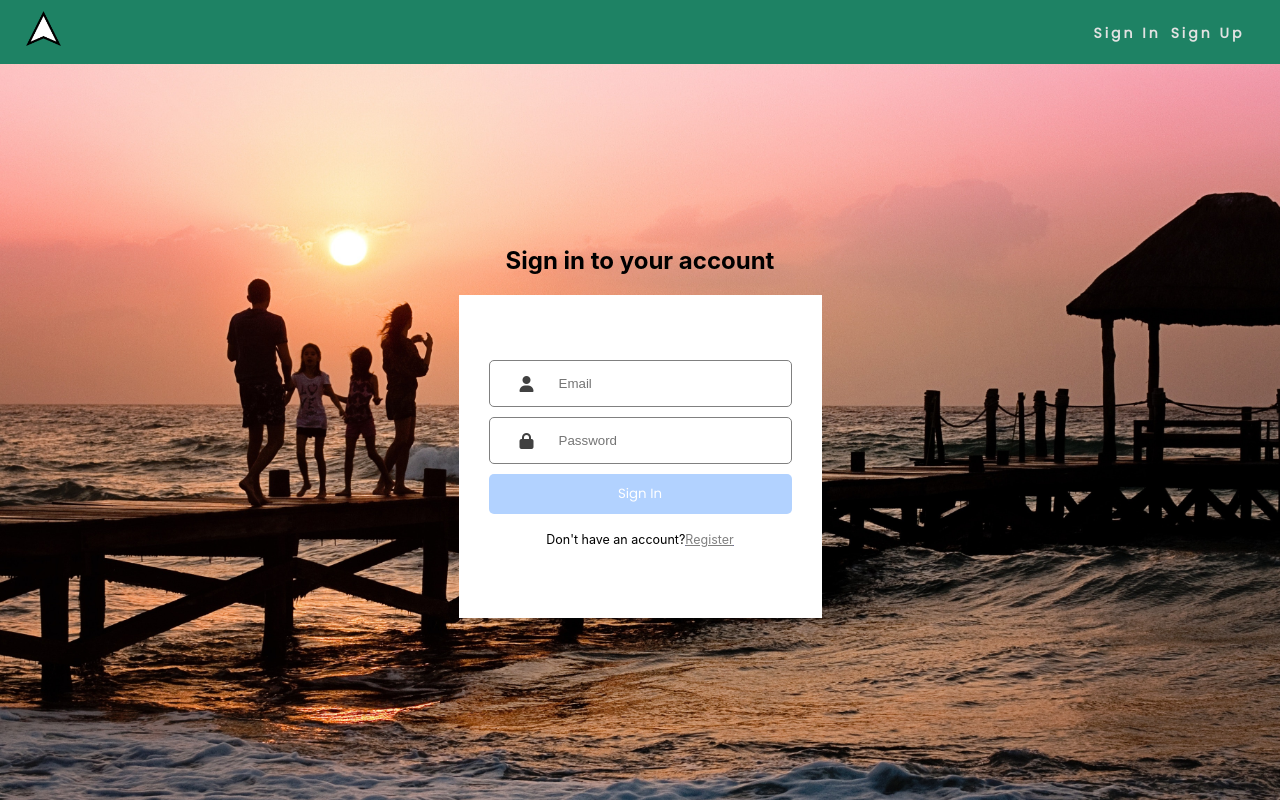
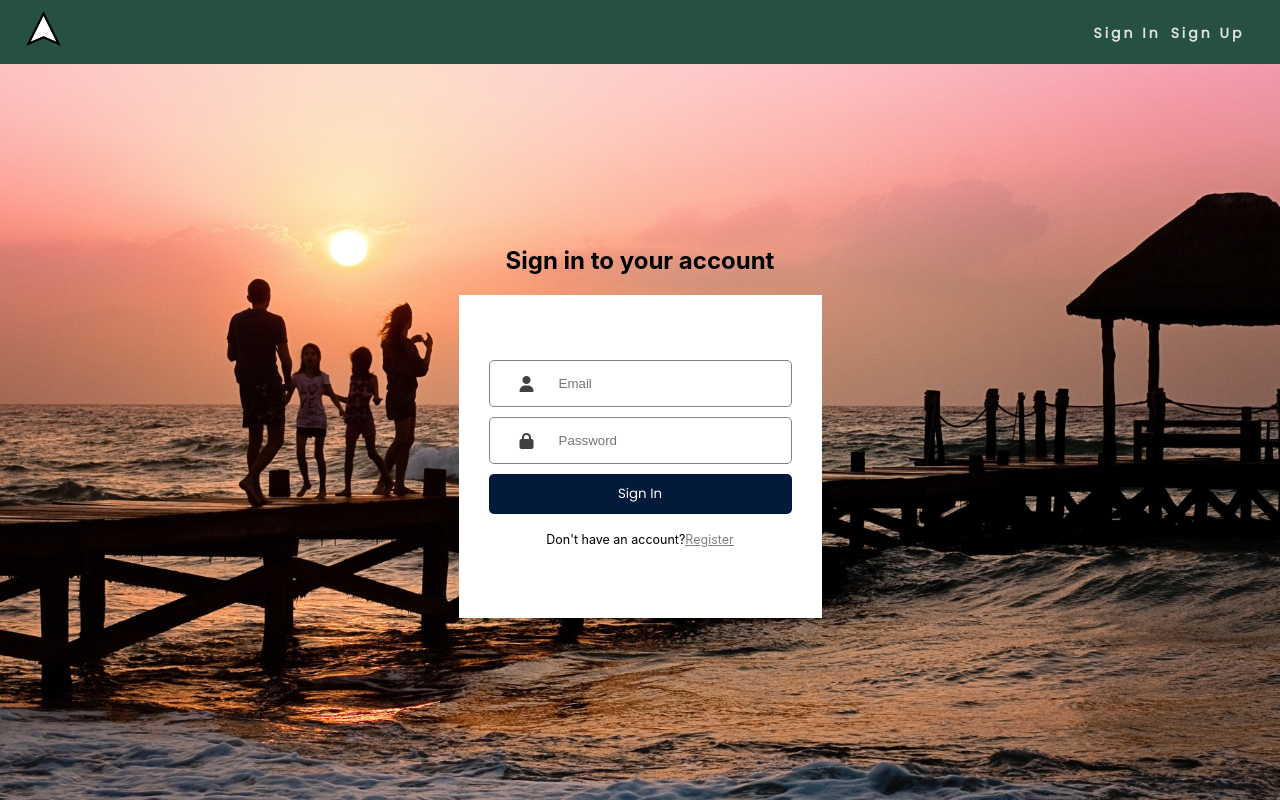
Before and after one commit to Human437/chore-up-client, a React (Create React App) app: page /sign-in in a window 1280 px wide. Built offline with nearby package versions, Linux system fonts and the light colour scheme; no server answers.

Commit message:
Fixed contrast validation issues

```diff
--- a/src/create-a-chore/create-a-chore.css
+++ b/src/create-a-chore/create-a-chore.css
@@ -50,10 +50,19 @@
   border: none;
   border-radius: 5px;
   outline: none;
-  background-color: #0b6efd;
+  background-color: #083D87;
   color: white;
   font-family: "Poppins";
   margin: 10px 0px;
+}
+
+.submit-reset-btn:hover{
+  cursor: pointer;
+}
+
+.submit-reset-btn:disabled {
+  background-color: #031a3a;
+  cursor: not-allowed;
 }
 
 @media screen and (max-width: 768px) {
--- a/src/home-page/home-page.css
+++ b/src/home-page/home-page.css
@@ -16,7 +16,7 @@
 
 #landing-page-h1 {
   font-size: 4em;
-  color: #0662db;
+  color: #044CA9;
 }
 
 #landing-summary{
--- a/src/management/management.css
+++ b/src/management/management.css
@@ -28,9 +28,12 @@
   border-color: black;
   border-width: 2px;
   width: 20%;
-  background-color: red;
+  background-color: #810303;
   font-size: 25px;
   color: white;
+}
+.kick-btn:hover {
+  cursor: pointer;
 }
 #management-page-header {
   text-align: center;
--- a/src/my-chores/my-chores.css
+++ b/src/my-chores/my-chores.css
@@ -22,9 +22,13 @@
   border-color: black;
   border-width: 2px;
   width: 20%;
-  background-color: rgb(20, 119, 20);
+  background-color: #126312;
   font-size: 25px;
   color: white;
+}
+
+.done-btn:hover {
+  cursor: pointer;
 }
 
 @media screen and (max-width: 768px) {
--- a/src/navbar/navbar.css
+++ b/src/navbar/navbar.css
@@ -4,7 +4,7 @@ nav {
   align-items: center;
   /* 8vh used in conjuction with moblie to make nav full screen */
   min-height: 8vh;
-  background-color: #1e8264;
+  background-color: #265043;
   font-family: "Poppins", sans-serif;
   padding: 0vw 2vw;
 }
@@ -74,7 +74,7 @@ nav {
     /* 92vh used in conjuction with moblie to make nav full screen */
     height: 92vh;
     top: 8vh;
-    background-color: #1e8264;
+    background-color: #265043;
     display: flex;
     flex-direction: column;
     justify-content: space-around;
--- a/src/sign-in/sign-in.css
+++ b/src/sign-in/sign-in.css
@@ -80,7 +80,7 @@
   border: none;
   border-radius: 5px;
   outline: none;
-  background-color: #0b6efd;
+  background-color: #083D87;
   color: white;
   font-family: "Poppins";
   margin: 5px 0px;
@@ -93,7 +93,8 @@
 }
 
 #submit-btn:disabled {
-  background-color: #0b70fd50;
+  background-color: #031a3a;
+  cursor: not-allowed;
 }
 
 .error {
--- a/src/successful-chore-creation/successful-chore-creation.css
+++ b/src/successful-chore-creation/successful-chore-creation.css
@@ -17,11 +17,14 @@
   border: none;
   border-radius: 5px;
   outline: none;
-  background-color: #5351bb;
+  background-color: #4E4CAE;
   color: white;
   font-family: "Poppins";
   margin: 10px 0px;
   font-size: 20px;
+}
+.successful-chore-btn:hover{
+  cursor: pointer;
 }
 @media screen and (max-width: 768px) {
   #successful-chore-btn-container {
```
